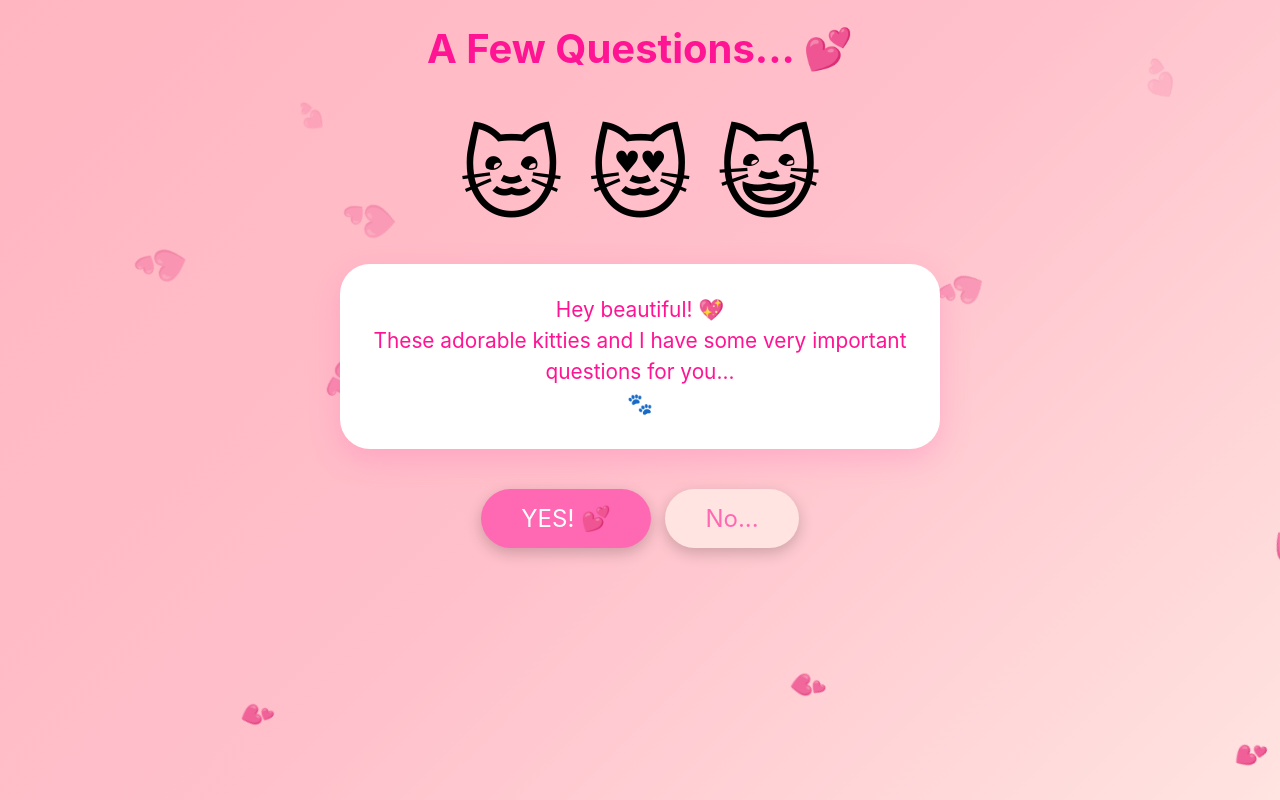
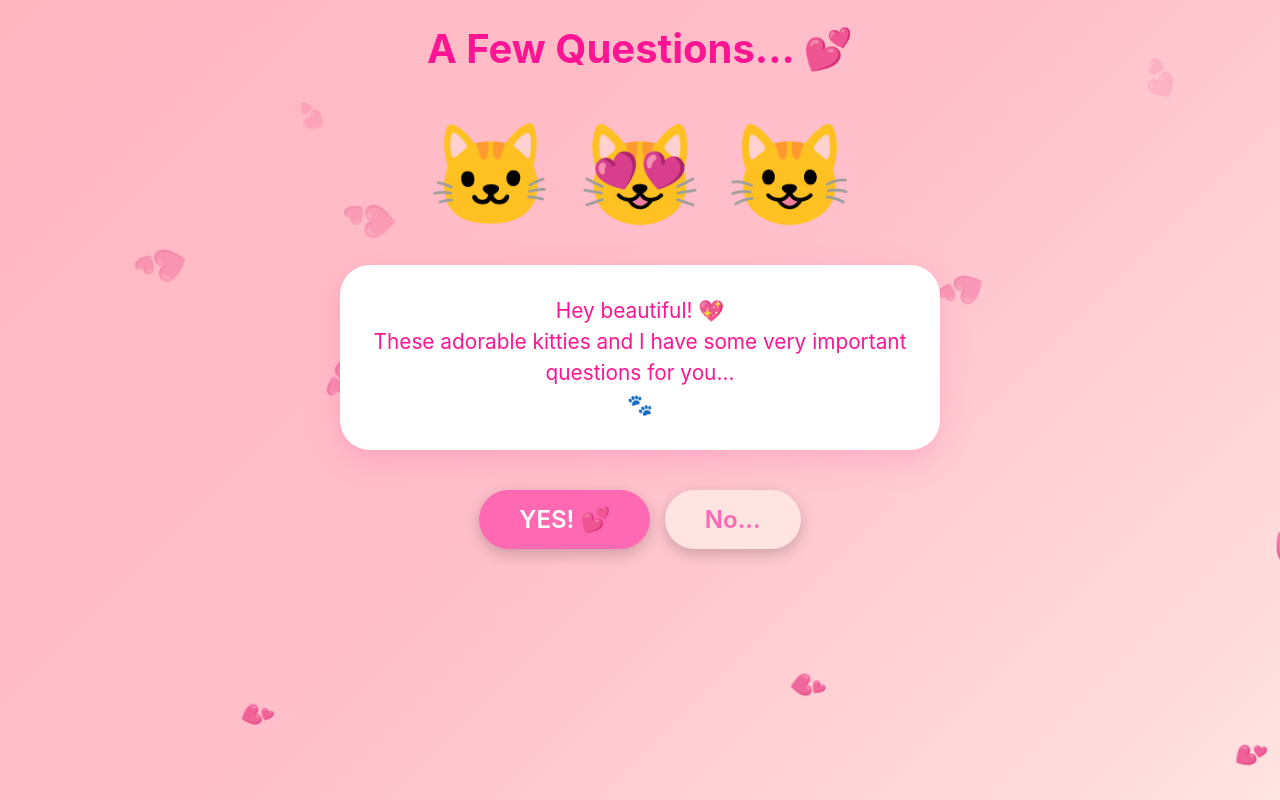
Before and after one commit to ThomasTavernite/valentine, a plain HTML site: page index.html in a window 1280 px wide. Drawn offline with Linux system fonts and the light colour scheme.

Commit message:
new font

```diff
--- a/index.html
+++ b/index.html
@@ -12,7 +12,7 @@
         }
 
         body {
-            font-family: -apple-system, BlinkMacSystemFont, 'Comic Sans MS', cursive, sans-serif;
+            font-family: -apple-system, BlinkMacSystemFont, 'Segoe UI', Arial, sans-serif;
             background: linear-gradient(135deg, #FFB6C1 0%, #FFC0CB 50%, #FFE4E1 100%);
             min-height: 100vh;
             overflow-x: hidden;
@@ -101,7 +101,8 @@
             border: none;
             border-radius: 50px;
             cursor: pointer;
-            font-family: -apple-system, BlinkMacSystemFont, 'Comic Sans MS', cursive;
+            font-family: -apple-system, BlinkMacSystemFont, 'Segoe UI', Arial, sans-serif;
+            font-weight: 600;
             transition: all 0.3s;
             box-shadow: 0 5px 15px rgba(0,0,0,0.2);
         }
```
